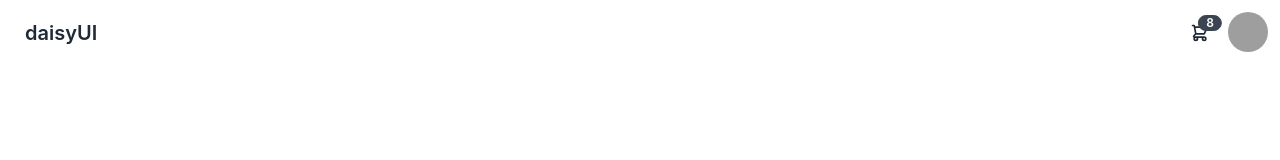
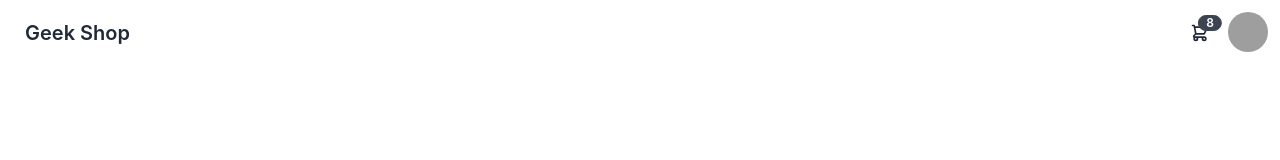
Before and after one commit to gnigrinis/GeekShopNigrinis, a React (Create React App) app: page / in a window 1280 px wide. Shown: the top 160 px of the page. Built offline with nearby package versions, Linux system fonts and the light colour scheme; grey boxes are pictures that could not be loaded.

Commit message:
Title changed

```diff
--- a/src/components/NavBar.jsx
+++ b/src/components/NavBar.jsx
@@ -4,7 +4,7 @@ const navBar = () => {
   return (
     <div class="navbar bg-base-100">
       <div class="flex-1">
-        <a class="btn btn-ghost normal-case text-xl">daisyUI</a>
+        <a class="btn btn-ghost normal-case text-xl">Geek Shop</a>
       </div>
       <div class="flex-none">
         <div class="dropdown dropdown-end">
```
